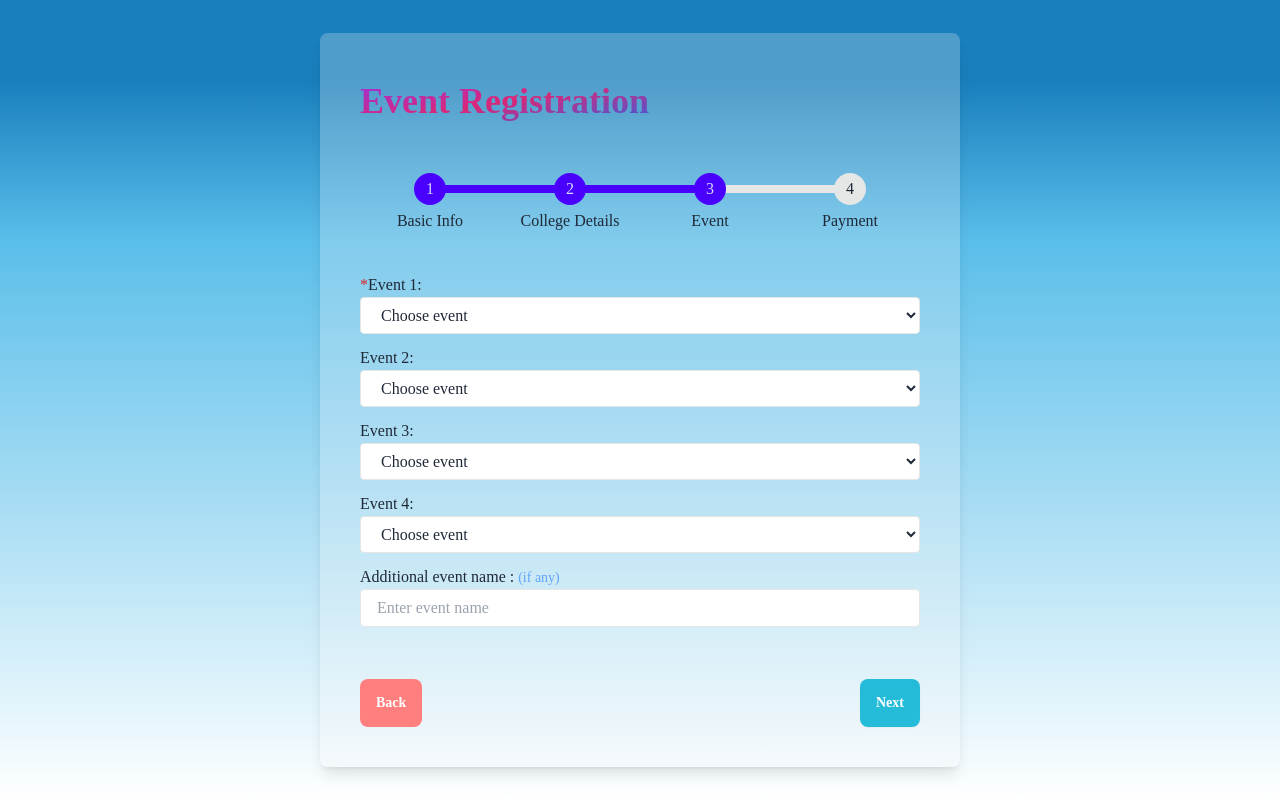
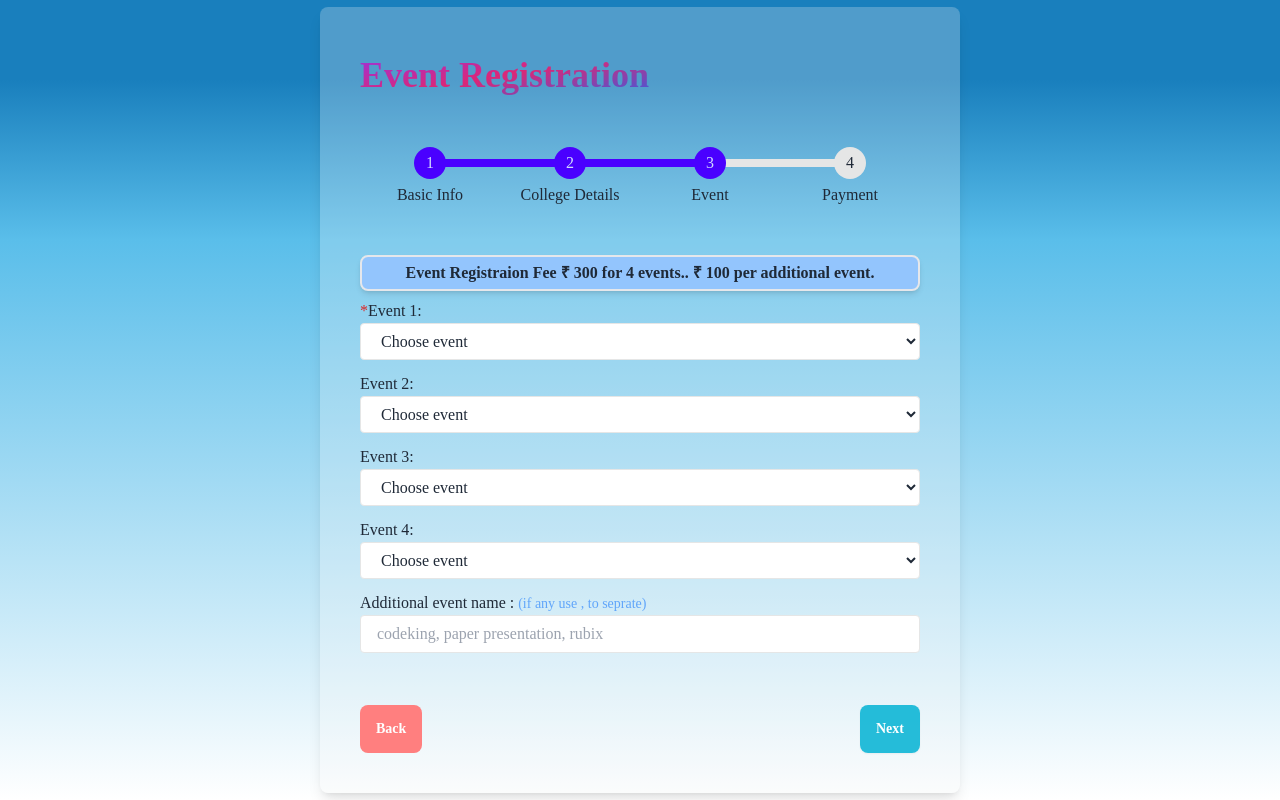
Before and after one commit to ArunaBytes-Innovations/renutechNextJS, a Next.js app: page /events/register in a window 1280 px wide. Both pictures are taken after a click on the item "Event". Built offline with nearby package versions, Linux system fonts and the light colour scheme.

Commit message:
event charges

```diff
--- a/app/(website)/events/register/page.jsx
+++ b/app/(website)/events/register/page.jsx
@@ -349,6 +349,10 @@ const Register = () => {
           {/* page 3  */}
           {page == 3 && (
             <div>
+              <h2 className="font-semibold text-center border-2 p-1 rounded-lg shadow-md bg-blue-300 my-2">
+                Event Registraion Fee &#8377; 300 for 4 events.. &#8377; 100 per
+                additional event.
+              </h2>
               {/* Input for Event 1 */}
               <label htmlFor="event_first" className="">
                 <span className=" text-red-600">*</span>Event 1:
@@ -434,11 +438,13 @@ const Register = () => {
               {/* Input for Additional Event */}
               <label htmlFor="additional">
                 Additional event name :{" "}
-                <span className=" text-blue-400 text-sm">(if any)</span>
+                <span className=" text-blue-400 text-sm">
+                  (if any use {", "} to seprate)
+                </span>
               </label>
               <input
                 type="text"
-                placeholder="Enter event name"
+                placeholder="codeking, paper presentation, rubix"
                 name="additional"
                 id="additional"
                 value={additionalEvent}
```
